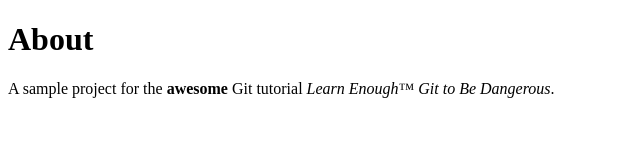
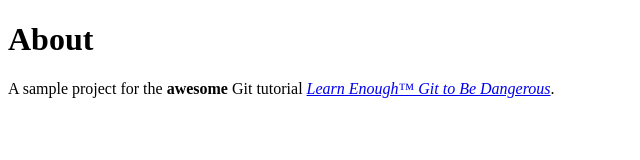
Before and after one commit to JamesPuckett/website, a plain HTML site: page about.html in a window 1280 px wide. Shown: the whole page, without its empty margins (0-640 px from the left). Drawn offline with Linux system fonts and the light colour scheme.

Commit message:
Add link to tutorial title

```diff
--- a/about.html
+++ b/about.html
@@ -7,7 +7,9 @@
 
 <body>
     <h1>About</h1>
-    <p>A sample project for the <strong>awesome</strong> Git tutorial <em>Learn Enough&trade; Git to Be Dangerous</em>.</p>
+    <p>
+      A sample project for the <strong>awesome</strong> Git tutorial <a href="learnenough.com/git-tutorial"><em>Learn Enough&trade; Git to Be Dangerous</em></a>.
+    </p>
 </body>
 
 </html>
```
